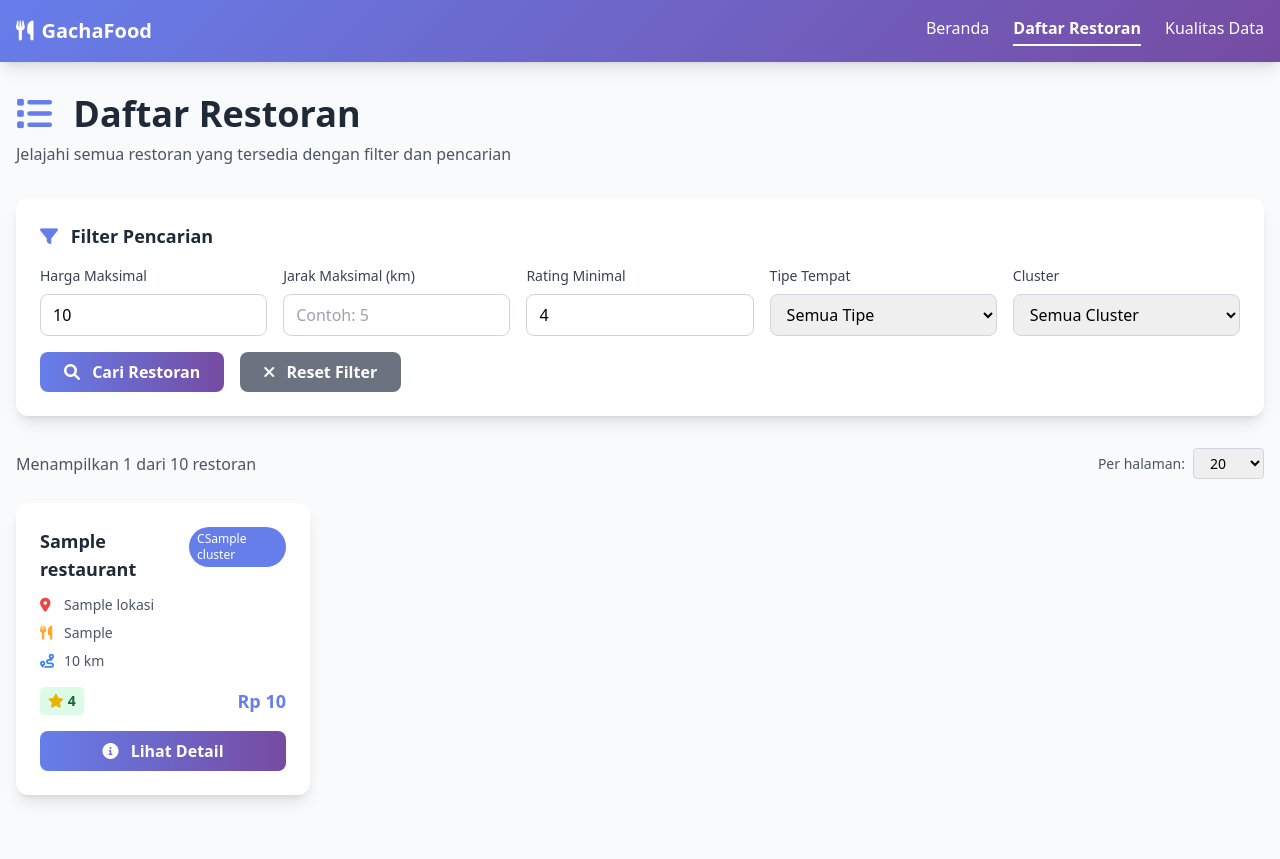
After one commit to Bhimonw/GachaFood, a Flask app: template templates/restaurants.html in a window 1280 px wide. The commit adds this page. Run offline with Flask 3, Linux system fonts and the light colour scheme; the template is opened without the code that fills it: most values are stand-ins (such as "Sample title", 1, 10 or a date in 2020); some libraries are stand-ins or nearby versions.

```diff
--- a/app.py
+++ b/app.py
@@ -46,6 +46,9 @@ def create_app(config_name=None):
 
         logger.info("Initializing recommendation engine...")
         recommendation_engine.load_data(clustered_data)
+
+        # Set clustered data to data loader for API access
+        data_loader.set_clustered_data(clustered_data)
 
         logger.info("Application components initialized successfully")
 
--- /dev/null
+++ b/templates/restaurants.html
@@ -0,0 +1,244 @@
+<!DOCTYPE html>
+<html lang="id">
+<head>
+    <meta charset="UTF-8">
+    <meta name="viewport" content="width=device-width, initial-scale=1.0">
+    <title>Daftar Restoran - GachaFood</title>
+    <script src="https://cdn.tailwindcss.com"></script>
+    <script>
+        tailwind.config = {
+            theme: {
+                extend: {
+                    colors: {
+                        primary: '#667eea',
+                        secondary: '#764ba2',
+                        accent: '#ff6b6b',
+                        orange: '#ffa726'
+                    }
+                }
+            }
+        }
+    </script>
+    <link href="https://cdnjs.cloudflare.com/ajax/libs/font-awesome/6.0.0/css/all.min.css" rel="stylesheet">
+    <style>
+        .gradient-bg {
+            background: linear-gradient(135deg, #667eea 0%, #764ba2 100%);
+        }
+        .gradient-card {
+            background: linear-gradient(135deg, #667eea 0%, #764ba2 100%);
+        }
+        .hover-lift {
+            transition: transform 0.3s ease, box-shadow 0.3s ease;
+        }
+        .hover-lift:hover {
+            transform: translateY(-5px);
+            box-shadow: 0 20px 25px -5px rgba(0, 0, 0, 0.1), 0 10px 10px -5px rgba(0, 0, 0, 0.04);
+        }
+    </style>
+</head>
+<body class="bg-gray-50 min-h-screen">
+    <!-- Navigation -->
+    <nav class="gradient-bg text-white shadow-lg">
+        <div class="max-w-7xl mx-auto px-4">
+            <div class="flex justify-between items-center py-4">
+                <a href="/" class="flex items-center text-white no-underline text-xl font-bold hover:text-gray-200 transition-colors">
+                    <i class="fas fa-utensils mr-2"></i>GachaFood
+                </a>
+                <div class="flex space-x-6">
+                    <a href="/" class="text-white hover:text-gray-200 transition-colors no-underline">Beranda</a>
+                    <a href="/restaurants" class="text-white font-semibold border-b-2 border-white pb-1">Daftar Restoran</a>
+                    <a href="/data-quality" class="text-white hover:text-gray-200 transition-colors no-underline">Kualitas Data</a>
+                </div>
+            </div>
+        </div>
+    </nav>
+
+    <div class="max-w-7xl mx-auto px-4 py-8">
+        <!-- Header -->
+        <div class="mb-8">
+            <h1 class="text-4xl font-bold text-gray-800 mb-2">
+                <i class="fas fa-list mr-3 text-primary"></i>
+                Daftar Restoran
+            </h1>
+            <p class="text-gray-600">Jelajahi semua restoran yang tersedia dengan filter dan pencarian</p>
+        </div>
+
+        <!-- Filters -->
+        <div class="bg-white rounded-xl shadow-lg p-6 mb-8">
+            <h3 class="text-lg font-semibold text-gray-800 mb-4">
+                <i class="fas fa-filter mr-2 text-primary"></i>
+                Filter Pencarian
+            </h3>
+            <form method="GET" class="grid grid-cols-1 md:grid-cols-2 lg:grid-cols-3 xl:grid-cols-5 gap-4">
+                <div>
+                    <label class="block text-sm font-medium text-gray-700 mb-2">Harga Maksimal</label>
+                    <input type="number" name="max_harga" value="{{ current_filters.max_harga or '' }}"
+                           placeholder="Contoh: 50000"
+                           class="w-full px-3 py-2 border border-gray-300 rounded-lg focus:ring-2 focus:ring-primary focus:border-transparent">
+                </div>
+                <div>
+                    <label class="block text-sm font-medium text-gray-700 mb-2">Jarak Maksimal (km)</label>
+                    <input type="number" name="max_jarak" value="{{ current_filters.max_jarak or '' }}"
+                           placeholder="Contoh: 5" step="0.1"
+                           class="w-full px-3 py-2 border border-gray-300 rounded-lg focus:ring-2 focus:ring-primary focus:border-transparent">
+                </div>
+                <div>
+                    <label class="block text-sm font-medium text-gray-700 mb-2">Rating Minimal</label>
+                    <input type="number" name="min_rating" value="{{ current_filters.min_rating or '' }}"
+                           placeholder="Contoh: 4.0" step="0.1" min="0" max="5"
+                           class="w-full px-3 py-2 border border-gray-300 rounded-lg focus:ring-2 focus:ring-primary focus:border-transparent">
+                </div>
+                <div>
+                    <label class="block text-sm font-medium text-gray-700 mb-2">Tipe Tempat</label>
+                    <select name="tipe_tempat" class="w-full px-3 py-2 border border-gray-300 rounded-lg focus:ring-2 focus:ring-primary focus:border-transparent">
+                        <option value="">Semua Tipe</option>
+                        {% for tipe in filter_options.tipe_tempat %}
+                        <option value="{{ tipe }}" {% if current_filters.tipe_tempat == tipe %}selected{% endif %}>{{ tipe }}</option>
+                        {% endfor %}
+                    </select>
+                </div>
+                <div>
+                    <label class="block text-sm font-medium text-gray-700 mb-2">Cluster</label>
+                    <select name="cluster_id" class="w-full px-3 py-2 border border-gray-300 rounded-lg focus:ring-2 focus:ring-primary focus:border-transparent">
+                        <option value="">Semua Cluster</option>
+                        {% for cluster in filter_options.clusters %}
+                        <option value="{{ cluster }}" {% if current_filters.cluster_id == cluster %}selected{% endif %}>Cluster {{ cluster }}</option>
+                        {% endfor %}
+                    </select>
+                </div>
+                <div class="xl:col-span-5 flex gap-4">
+                    <button type="submit" class="bg-gradient-to-r from-primary to-secondary text-white px-6 py-2 rounded-lg font-semibold hover:shadow-lg transition-all duration-300 transform hover:scale-105">
+                        <i class="fas fa-search mr-2"></i>
+                        Cari Restoran
+                    </button>
+                    <a href="/restaurants" class="bg-gray-500 text-white px-6 py-2 rounded-lg font-semibold hover:bg-gray-600 transition-colors">
+                        <i class="fas fa-times mr-2"></i>
+                        Reset Filter
+                    </a>
+                </div>
+            </form>
+        </div>
+
+        <!-- Results Info -->
+        <div class="flex justify-between items-center mb-6">
+            <div class="text-gray-600">
+                Menampilkan {{ restaurants|length }} dari {{ pagination.total }} restoran
+                {% if pagination.page > 1 %}
+                (Halaman {{ pagination.page }} dari {{ pagination.pages }})
+                {% endif %}
+            </div>
+            <div class="flex items-center space-x-2">
+                <span class="text-sm text-gray-600">Per halaman:</span>
+                <select onchange="changePerPage(this.value)" class="px-3 py-1 border border-gray-300 rounded text-sm">
+                    <option value="20" {% if pagination.per_page == 20 %}selected{% endif %}>20</option>
+                    <option value="50" {% if pagination.per_page == 50 %}selected{% endif %}>50</option>
+                    <option value="100" {% if pagination.per_page == 100 %}selected{% endif %}>100</option>
+                </select>
+            </div>
+        </div>
+
+        <!-- Restaurant Grid -->
+        <div class="grid grid-cols-1 md:grid-cols-2 lg:grid-cols-3 xl:grid-cols-4 gap-6 mb-8">
+            {% for restaurant in restaurants %}
+            <div class="bg-white rounded-xl shadow-lg overflow-hidden hover-lift">
+                <div class="p-6">
+                    <div class="flex justify-between items-start mb-3">
+                        <h3 class="text-lg font-bold text-gray-800 line-clamp-2">{{ restaurant.nama_tempat }}</h3>
+                        {% if restaurant.cluster is defined %}
+                        <span class="bg-primary text-white text-xs px-2 py-1 rounded-full">C{{ restaurant.cluster }}</span>
+                        {% endif %}
+                    </div>
+
+                    <div class="space-y-2 mb-4">
+                        <div class="flex items-center text-sm text-gray-600">
+                            <i class="fas fa-map-marker-alt w-4 text-red-500"></i>
+                            <span class="ml-2">{{ restaurant.lokasi }}</span>
+                        </div>
+                        <div class="flex items-center text-sm text-gray-600">
+                            <i class="fas fa-utensils w-4 text-orange"></i>
+                            <span class="ml-2">{{ restaurant.tipe_tempat }}</span>
+                        </div>
+                        <div class="flex items-center text-sm text-gray-600">
+                            <i class="fas fa-route w-4 text-blue-500"></i>
+                            <span class="ml-2">{{ restaurant.jarak|round(1) }} km</span>
+                        </div>
+                    </div>
+
+                    <div class="flex justify-between items-center">
+                        <div class="flex items-center">
+                            <div class="flex items-center bg-green-100 px-2 py-1 rounded">
+                                <i class="fas fa-star text-yellow-500 text-sm"></i>
+                                <span class="ml-1 text-sm font-semibold text-green-800">{{ restaurant.rating|round(1) }}</span>
+                            </div>
+                        </div>
+                        <div class="text-right">
+                            <div class="text-lg font-bold text-primary">Rp {{ restaurant.harga|round|int|string|replace(',', '.') }}</div>
+                        </div>
+                    </div>
+
+                    <div class="mt-4">
+                        <a href="/restaurant/{{ restaurant.index }}" class="block w-full bg-gradient-to-r from-primary to-secondary text-white text-center py-2 rounded-lg font-semibold hover:shadow-lg transition-all duration-300 transform hover:scale-105">
+                            <i class="fas fa-info-circle mr-2"></i>
+                            Lihat Detail
+                        </a>
+                    </div>
+                </div>
+            </div>
+            {% endfor %}
+        </div>
+
+        <!-- Pagination -->
+        {% if pagination.pages > 1 %}
+        <div class="flex justify-center items-center space-x-2">
+            {% if pagination.has_prev %}
+            <a href="{{ url_for('web.restaurants', page=pagination.prev_num, **current_filters) }}"
+               class="px-4 py-2 bg-white border border-gray-300 rounded-lg hover:bg-gray-50 transition-colors">
+                <i class="fas fa-chevron-left"></i>
+            </a>
+            {% endif %}
+
+            {% for page_num in range(1, pagination.pages + 1) %}
+                {% if page_num == pagination.page %}
+                <span class="px-4 py-2 bg-primary text-white rounded-lg font-semibold">{{ page_num }}</span>
+                {% elif page_num <= 3 or page_num > pagination.pages - 3 or (page_num >= pagination.page - 2 and page_num <= pagination.page + 2) %}
+                <a href="{{ url_for('web.restaurants', page=page_num, **current_filters) }}"
+                   class="px-4 py-2 bg-white border border-gray-300 rounded-lg hover:bg-gray-50 transition-colors">{{ page_num }}</a>
+                {% elif page_num == 4 or page_num == pagination.pages - 3 %}
+                <span class="px-2 py-2 text-gray-500">...</span>
+                {% endif %}
+            {% endfor %}
+
+            {% if pagination.has_next %}
+            <a href="{{ url_for('web.restaurants', page=pagination.next_num, **current_filters) }}"
+               class="px-4 py-2 bg-white border border-gray-300 rounded-lg hover:bg-gray-50 transition-colors">
+                <i class="fas fa-chevron-right"></i>
+            </a>
+            {% endif %}
+        </div>
+        {% endif %}
+
+        <!-- Empty State -->
+        {% if restaurants|length == 0 %}
+        <div class="text-center py-12">
+            <div class="text-6xl text-gray-300 mb-4">
+                <i class="fas fa-search"></i>
+            </div>
+            <h3 class="text-xl font-semibold text-gray-600 mb-2">Tidak ada restoran ditemukan</h3>
+            <p class="text-gray-500 mb-4">Coba ubah filter pencarian atau reset semua filter</p>
+            <a href="/restaurants" class="bg-primary text-white px-6 py-2 rounded-lg hover:bg-opacity-90 transition-colors">
+                Reset Filter
+            </a>
+        </div>
+        {% endif %}
+    </div>
+
+    <script>
+        function changePerPage(perPage) {
+            const url = new URL(window.location);
+            url.searchParams.set('per_page', perPage);
+            url.searchParams.set('page', '1'); // Reset to first page
+            window.location.href = url.toString();
+        }
+    </script>
+</body>
+</html>
```
Also changed, not shown: models/data_loader.py (+36 -0 lines), routes/api_routes.py (+31 -5 lines), routes/web_routes.py (+78 -27 lines), templates/index.html (+6 -7 lines), 1 other file.
